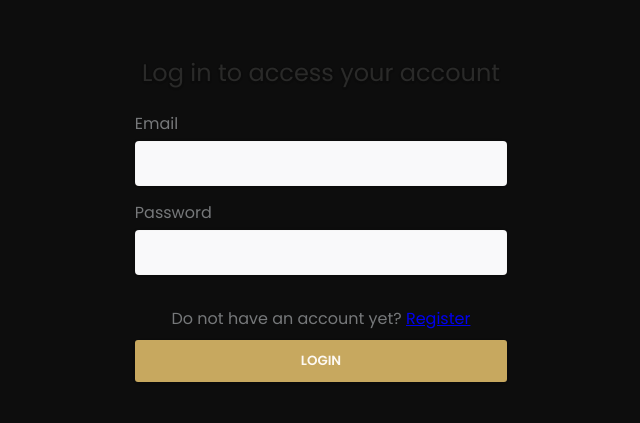
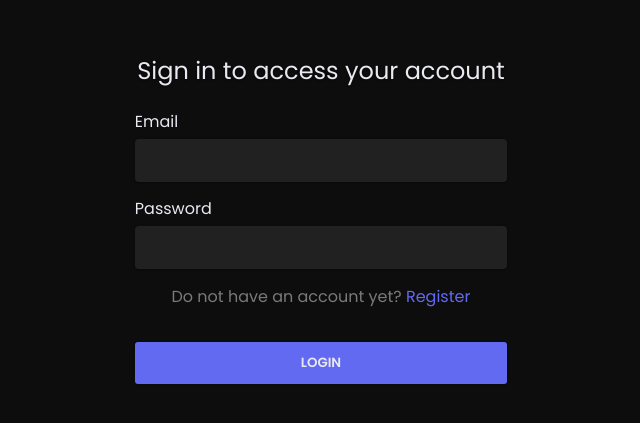
Before and after one commit to MathFerreira01/Task-Management-System, a React (Vite) app in the folder Frontend/: page /login in a window 1280 px wide. Shown: the part 171-594 px from the top of the page, without its empty margins (319-959 px from the left). Built offline with nearby package versions, Linux system fonts and the light colour scheme; no server answers.

Commit message:
style: alterando a estilização da page login e register

```diff
--- a/Frontend/src/Components/Button/styles.ts
+++ b/Frontend/src/Components/Button/styles.ts
@@ -3,10 +3,10 @@ import styled from "styled-components";
 export const Button = styled.button`
   max-width: 100%;
   padding: 11px 13px;
-  color: rgb(253, 249, 243);
+  color: #E9E9F2;
   font-weight: 600;
   text-transform: uppercase;
-  background: #C7A85F;
+  background: #636AF2;
   border: none;
   border-radius: 3px;
   outline: 0;
@@ -15,6 +15,6 @@ export const Button = styled.button`
   box-shadow: 0 1px 3px rgba(0, 0, 0, 0.1), 0 1px 2px rgba(0, 0, 0, 0.1);
   transition: all 0.3s ease-out;
   :hover {
-    background: #D6B567;
+    background: #2F3273;
   }
 `;
--- a/Frontend/src/Components/Input/styles.ts
+++ b/Frontend/src/Components/Input/styles.ts
@@ -3,12 +3,12 @@ import styled from "styled-components";
 export const TextField = styled.input`
     width: 100%;
     padding: 11px 13px;
-    background: #f9f9fa;
-    color: #000000;
+    background: #212121;
+    color: #E9E9F2;
     margin-bottom: 0.9rem;
     border-radius: 4px;
     outline: 0;
-    border: 1px solid rgba(245, 245, 245, 0.7);
+    border: none;
     font-size: 14px;
     transition: all 0.3s ease-out;
     box-shadow: 0 0 3px rgba(0, 0, 0, 0.1), 0 1px 1px rgba(0, 0, 0, 0.1);
--- a/Frontend/src/Pages/Login/index.tsx
+++ b/Frontend/src/Pages/Login/index.tsx
@@ -1,13 +1,10 @@
 import { FormEvent, useState } from "react";
-import { Link, useNavigate } from "react-router-dom";
-import { ToastContainer, toast } from "react-toastify";
-
-import { Wrapper, Title, Form, Label, Span } from "./styles";
+import { useNavigate } from "react-router-dom";
+import { Wrapper, Title, Form, Label, Span, MenuLink } from "./styles";
 
 import ClickButton from "../../Components/Button";
 import Input from "../../Components/Input";
 import { useAuth } from "../../Context/Provider";
-import Loading from "../../Components/Loading";
 
 const Login = () => {
   const [email, setEmail] = useState<string>("");
@@ -34,7 +31,7 @@ const Login = () => {
   return (
     <>
       <Wrapper>
-        <Title>Log in to access your account</Title>
+        <Title>Sign in to access your account</Title>
         <Form onSubmit={handleSubmit}>
           <Label>Email</Label>
           <Input
@@ -51,7 +48,7 @@ const Login = () => {
             onChange={(event) => setPassword(event.target.value)}
           />
           <Span>
-            Do not have an account yet? <Link to="/register">Register</Link>
+            Do not have an account yet? <MenuLink to="/register">Register</MenuLink>
           </Span>
           <ClickButton children="Login" />
         </Form>
--- a/Frontend/src/Pages/Login/styles.ts
+++ b/Frontend/src/Pages/Login/styles.ts
@@ -1,4 +1,5 @@
 import styled from 'styled-components';
+import { Link } from "react-router-dom";
 
 export const Wrapper = styled.section`
     width: 100vw;
@@ -18,18 +19,23 @@ export const Form = styled.form`
 `;
 
 export const Label = styled.label`
-    color: #76787a;
+    color: #E9E9F2;
     padding-bottom: 5px;
 `;
 
 export const Span = styled.span`
-    padding-top: 1em;
-    color: #76787a;
+    padding-bottom: 1.5em;
+    color: #7A7A7A;
     text-align: center;
+`;
+
+export const MenuLink = styled(Link)`
+    color: #636AF2;
+    text-decoration: none;
 `;
 
 export const Title = styled.h2`
     font-weight: normal;
-    color: #2a2a29;
+    color: #E9E9F2;
     text-shadow: 0 1px 3px rgba(0, 0, 0, 0.1), 0 1px 2px rgba(0, 0, 0, 0.1);
 `;
--- a/Frontend/src/Pages/Register/index.tsx
+++ b/Frontend/src/Pages/Register/index.tsx
@@ -1,7 +1,7 @@
 import { useState, FormEvent } from "react";
-import { Link, useNavigate } from "react-router-dom";
+import { useNavigate } from "react-router-dom";
 
-import { Wrapper, Title, Form, Label, Span } from "./styles";
+import { Wrapper, Title, Form, Label, Span, MenuLink } from "./styles";
 import ClickButton from "../../Components/Button";
 import Input from "../../Components/Input";
 
@@ -46,7 +46,7 @@ const Register = () => {
           onChange={(event) => setPassword(event.target.value)}
         />
         <Span>
-          Back to page <Link to="/login">Login.</Link>
+          Do you have an account? <MenuLink to="/login">Sign in.</MenuLink>
         </Span>
         <ClickButton children="Register" />
       </Form>
--- a/Frontend/src/Pages/Register/styles.ts
+++ b/Frontend/src/Pages/Register/styles.ts
@@ -1,4 +1,5 @@
 import styled from 'styled-components';
+import { Link } from "react-router-dom";
 
 export const Wrapper = styled.section`
     width: 100vw;
@@ -18,7 +19,7 @@ export const Form = styled.form`
 `;
 
 export const Label = styled.label`
-    color: #76787A;
+    color: #E9E9F2;
     padding-bottom: 5px;
 `;
 
@@ -29,8 +30,13 @@ export const Span = styled.span`
     padding-bottom: 1.5em;
 `;
 
+export const MenuLink = styled(Link)`
+    color: #636AF2;
+    text-decoration: none;
+`;
+
 export const Title = styled.h2`
-    font-weight: normal;
-    color: #2a2a29;
+    font-weight: 500;
+    color: #E9E9F2;
     text-shadow: 0 1px 3px rgba(0, 0, 0, 0.1), 0 1px 2px rgba(0, 0, 0, 0.1);
 `;
```
